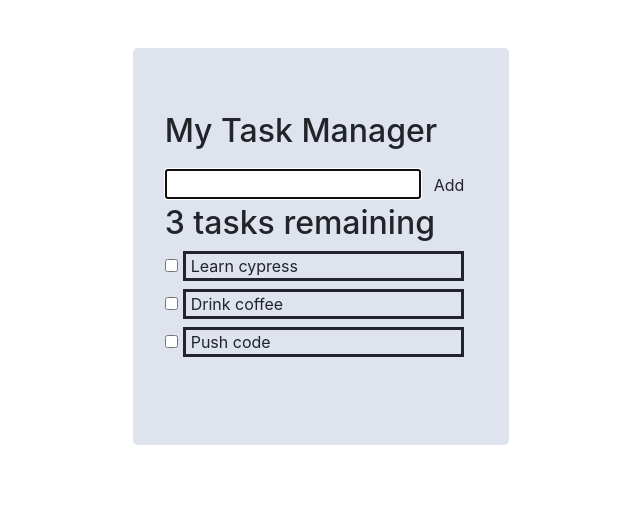
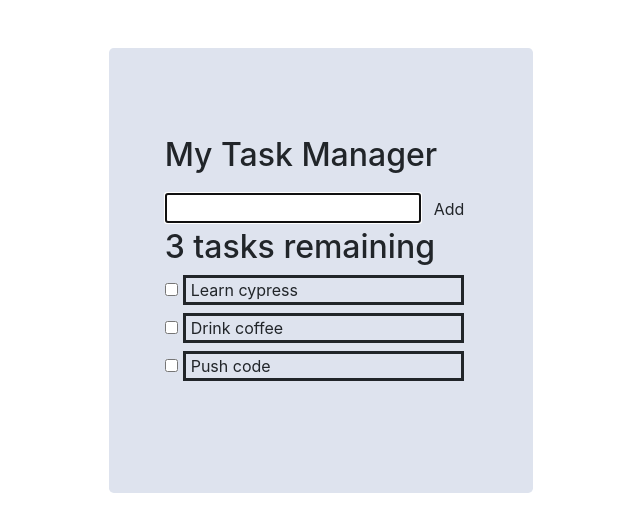
Before and after one commit to ryan-at-cypress/cypress-react-task, a React (Create React App) app: page / in a window 1280 px wide. Shown: the top 532 px of the page, without its empty margins (319-959 px from the left). Built offline with nearby package versions, Linux system fonts and the light colour scheme.

Commit message:
added bootstrap container

```diff
--- a/src/App.js
+++ b/src/App.js
@@ -94,6 +94,7 @@ function App(props) {
       <Row className="justify-content-md-center">
       <div className="todoapp stack-large">
         <Jumbotron>
+        <Container fluid className="p-4">
           <Form addTask={addTask} />
           <h2 id="list-heading">{headingText}</h2>
           <ul
@@ -103,6 +104,7 @@ function App(props) {
           >
             {taskList}
           </ul>
+          </Container>
         </Jumbotron>
       </div>
       </Row>
```
